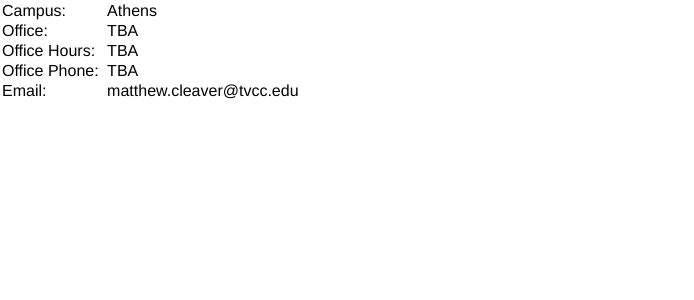
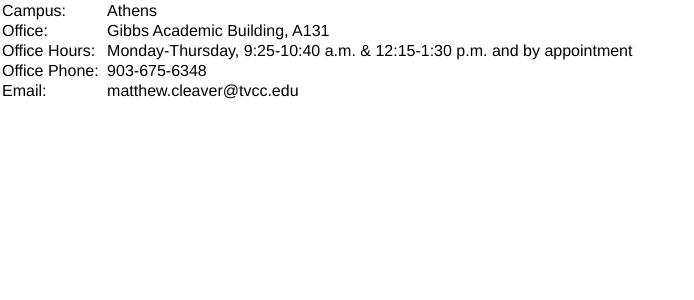
Before and after one commit to cleaversolutions/canvas, a Jekyll site: the page built from contact.md, in a window 1280 px wide. Shown: the top 300 px of the page, without its empty margins (0-694 px from the left). Built offline with Jekyll 4.4.1, drawn with Linux system fonts in a browser that asks for light colours.

Commit message:
New office hours

```diff
--- a/contact.md
+++ b/contact.md
@@ -6,7 +6,7 @@ layout: default
 ---
 
 | <strong>Campus:</strong>      || Athens                   |
-| **Office:**       || TBA                      |
-| *Office Hours:*|| TBA                      |
-| *Office Phone:* || TBA                      |
+| **Office:**       || Gibbs Academic Building, A131|
+| *Office Hours:*|| Monday-Thursday, 9:25-10:40 a.m. & 12:15-1:30 p.m. and by appointment                      |
+| *Office Phone:* || 903-675-6348                      |
 | ***Email:***        || matthew.cleaver@tvcc.edu |
```
